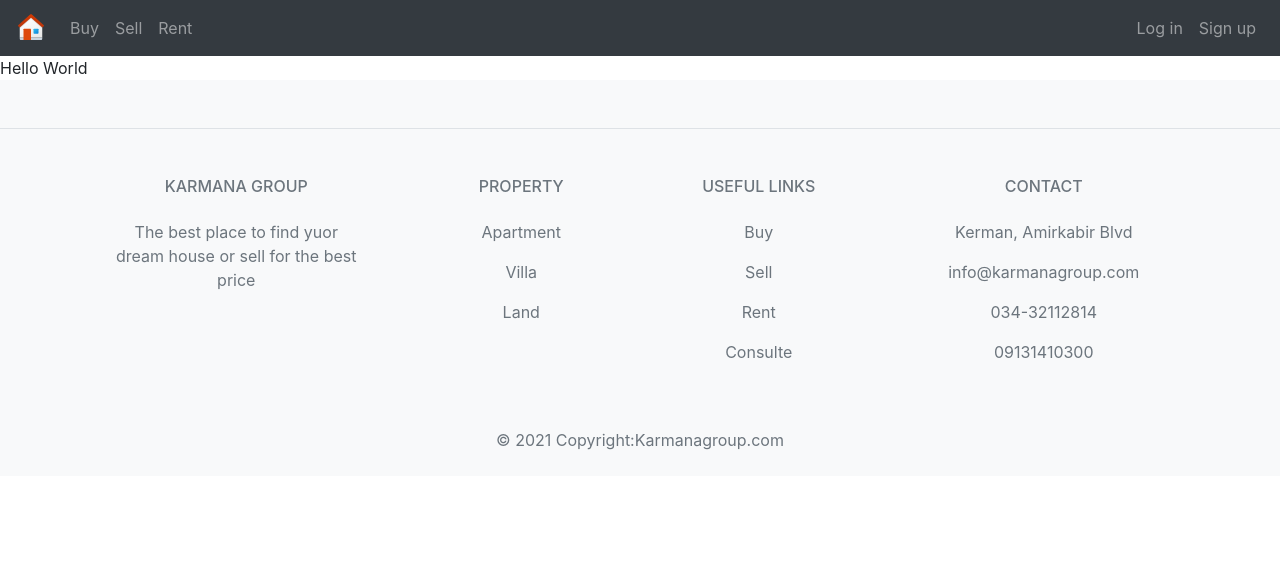
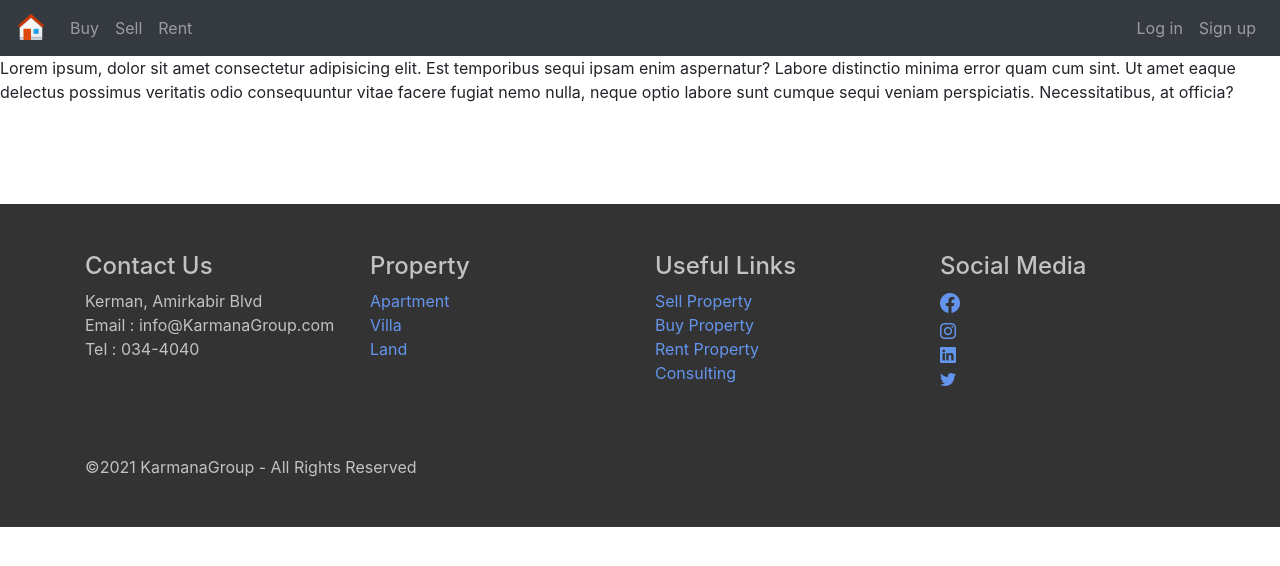
Before and after one commit to saylar89/Realestate, a Next.js app: page / in a window 1280 px wide. Shown: the top 566 px of the page. Built offline with nearby package versions, Linux system fonts and the light colour scheme.

Commit message:
new footer

```diff
--- /dev/null
+++ b/components/footer.module.css
@@ -0,0 +1,19 @@
+.footertop {
+  margin-top: 100px;
+}
+
+.footermiddle {
+  background: rgb(51, 51, 51);
+  padding-top: 3rem;
+  color: rgb(194, 194, 194);
+}
+
+.footerbottom {
+  padding-top: 3rem;
+  padding-bottom: 2rem;
+}
+
+.social {
+  font-size: 20px;
+  color: cornflowerblue;
+}
--- a/components/footer.tsx
+++ b/components/footer.tsx
@@ -1,90 +1,109 @@
+import styled from "styled-components";
+import Link from "next/link";
+import styles from "./footer.module.css";
+
 const Footer = () => {
   return (
-    <footer className="text-center text-lg-start bg-light text-muted">
-      <section className="d-flex justify-content-center justify-content-lg-between p-4 border-bottom"></section>
-      <section className="">
-        <div className="container text-center text-md-start mt-5">
-          <div className="row mt-3">
-            <div className="col-md-3 col-lg-4 col-xl-3 mx-auto mb-4">
-              <h6 className="text-uppercase fw-bold mb-4">
-                <i className="fas fa-gem me-3"></i>Karmana Group
-              </h6>
-              <p>
-                The best place to find yuor dream house or sell for the best
-                price
-              </p>
+    <div className={`main-footer ${styles.footertop}`}>
+      <div className={styles.footermiddle}>
+        <div className="container">
+          <div className="row">
+            <div className="col-md-3 col-sm-6">
+              <h4>Contact Us</h4>
+              <ul className="list-unstyled">
+                <li>Kerman, Amirkabir Blvd</li>
+                <li>Email : info@KarmanaGroup.com</li>
+                <li>Tel : 034-4040</li>
+              </ul>
             </div>
-
-            <div className="col-md-2 col-lg-2 col-xl-2 mx-auto mb-4">
-              <h6 className="text-uppercase fw-bold mb-4">Property</h6>
-              <p>
-                <a href="#!" className="text-reset">
-                  Apartment
-                </a>
-              </p>
-              <p>
-                <a href="#!" className="text-reset">
-                  Villa
-                </a>
-              </p>
-              <p>
-                <a href="#!" className="text-reset">
-                  Land
-                </a>
-              </p>
+            <div className="col-md-3 col-sm-6">
+              <h4>Property</h4>
+              <ul className="list-unstyled">
+                <li>
+                  <Link href="/">
+                    <a>Apartment</a>
+                  </Link>
+                </li>
+                <li>
+                  <Link href="/">
+                    <a>Villa</a>
+                  </Link>
+                </li>
+                <li>
+                  <Link href="/">
+                    <a>Land</a>
+                  </Link>
+                </li>
+              </ul>
             </div>
-
-            <div className="col-md-3 col-lg-2 col-xl-2 mx-auto mb-4">
-              <h6 className="text-uppercase fw-bold mb-4">Useful links</h6>
-              <p>
-                <a href="#!" className="text-reset">
-                  Buy
-                </a>
-              </p>
-              <p>
-                <a href="#!" className="text-reset">
-                  Sell
-                </a>
-              </p>
-              <p>
-                <a href="#!" className="text-reset">
-                  Rent
-                </a>
-              </p>
-              <p>
-                <a href="#!" className="text-reset">
-                  Consulte
-                </a>
-              </p>
+            <div className="col-md-3 col-sm-6">
+              <h4>Useful Links</h4>
+              <ul className="list-unstyled">
+                <li>
+                  <Link href="/">
+                    <a>Sell Property</a>
+                  </Link>
+                </li>
+                <li>
+                  <Link href="/">
+                    <a>Buy Property</a>
+                  </Link>
+                </li>
+                <li>
+                  <Link href="/">
+                    <a>Rent Property</a>
+                  </Link>
+                </li>
+                <li>
+                  <Link href="/">
+                    <a>Consulting</a>
+                  </Link>
+                </li>
+              </ul>
             </div>
-
-            <div className="col-md-4 col-lg-3 col-xl-3 mx-auto mb-md-0 mb-4">
-              <h6 className="text-uppercase fw-bold mb-4">Contact</h6>
-              <p>
-                <i className="fas fa-home me-3"></i> Kerman, Amirkabir Blvd
-              </p>
-              <p>
-                <i className="fas fa-envelope me-3"></i>
-                info@karmanagroup.com
-              </p>
-              <p>
-                <i className="fas fa-phone me-3"></i> 034-32112814
-              </p>
-              <p>
-                <i className="fas fa-print me-3"></i> 09131410300
-              </p>
+            <div className="col-md-3 col-sm-6">
+              <h4>Social Media</h4>
+              <ul className="list-unstyled">
+                <li>
+                  <Link href="/">
+                    <a>
+                      <i className={`bi bi-facebook ${styles.social}`}></i>
+                    </a>
+                  </Link>
+                </li>
+                <li>
+                  <Link href="/">
+                    <a>
+                      <i className="bi bi-instagram "></i>
+                    </a>
+                  </Link>
+                </li>
+                <li>
+                  <Link href="/">
+                    <a>
+                      <i className="bi bi-linkedin "></i>
+                    </a>
+                  </Link>
+                </li>
+                <li>
+                  <Link href="/">
+                    <a>
+                      <i className="bi bi-twitter "></i>
+                    </a>
+                  </Link>
+                </li>
+              </ul>
             </div>
           </div>
+          <div className={styles.footerbottom}>
+            <p className="text-xs-center">
+              &copy;{new Date().getFullYear()} KarmanaGroup - All Rights
+              Reserved
+            </p>
+          </div>
         </div>
-      </section>
-
-      <div className="text-center p-4">
-        © 2021 Copyright:
-        <a className="text-reset fw-bold" href="#karmana">
-          Karmanagroup.com
-        </a>
       </div>
-    </footer>
+    </div>
   );
 };
 
--- /dev/null
+++ b/components/footer1.tsx
@@ -0,0 +1,91 @@
+const Footer2 = () => {
+  return (
+    <footer className="text-center text-lg-start bg-light text-muted">
+      <section className="d-flex justify-content-center justify-content-lg-between p-4 border-bottom"></section>
+      <section className="">
+        <div className="container text-center text-md-start mt-5">
+          <div className="row mt-3">
+            <div className="col-md-3 col-lg-4 col-xl-3 mx-auto mb-4">
+              <h6 className="text-uppercase fw-bold mb-4">
+                <i className="fas fa-gem me-3"></i>Karmana Group
+              </h6>
+              <p>
+                The best place to find yuor dream house or sell for the best
+                price
+              </p>
+            </div>
+
+            <div className="col-md-2 col-lg-2 col-xl-2 mx-auto mb-4">
+              <h6 className="text-uppercase fw-bold mb-4">Property</h6>
+              <p>
+                <a href="#!" className="text-reset">
+                  Apartment
+                </a>
+              </p>
+              <p>
+                <a href="#!" className="text-reset">
+                  Villa
+                </a>
+              </p>
+              <p>
+                <a href="#!" className="text-reset">
+                  Land
+                </a>
+              </p>
+            </div>
+
+            <div className="col-md-3 col-lg-2 col-xl-2 mx-auto mb-4">
+              <h6 className="text-uppercase fw-bold mb-4">Useful links</h6>
+              <p>
+                <a href="#!" className="text-reset">
+                  Buy
+                </a>
+              </p>
+              <p>
+                <a href="#!" className="text-reset">
+                  Sell
+                </a>
+              </p>
+              <p>
+                <a href="#!" className="text-reset">
+                  Rent
+                </a>
+              </p>
+              <p>
+                <a href="#!" className="text-reset">
+                  Consulte
+                </a>
+              </p>
+            </div>
+
+            <div className="col-md-4 col-lg-3 col-xl-3 mx-auto mb-md-0 mb-4">
+              <h6 className="text-uppercase fw-bold mb-4">Contact</h6>
+              <p>
+                <i className="fas fa-home me-3"></i> Kerman, Amirkabir Blvd
+              </p>
+              <p>
+                <i className="fas fa-envelope me-3"></i>
+                info@karmanagroup.com
+              </p>
+              <p>
+                <i className="fas fa-phone me-3"></i> 034-32112814
+              </p>
+              <p>
+                <i className="fas fa-print me-3"></i> 09131410300
+              </p>
+            </div>
+          </div>
+        </div>
+      </section>
+
+      <div className="text-center p-4">
+        © 2021 Copyright:
+        <a className="text-reset fw-bold" href="#karmana">
+          Karmanagroup.com
+        </a>
+      </div>
+    </footer>
+  );
+};
+
+export default Footer2;
--- a/components/layout.tsx
+++ b/components/layout.tsx
@@ -1,6 +1,7 @@
 import Navbar from "react-bootstrap/Navbar";
 import Nav from "react-bootstrap/Nav";
 import Footer from "./footer";
+import Link from "next/link";
 
 const name = "[Your Name]";
 export const siteTitle = "Next.js Sample Website";
@@ -9,7 +10,7 @@ export default function Layout({ children }: { children: React.ReactNode }) {
   return (
     <div>
       <Navbar bg="dark" variant="dark">
-        <Navbar.Brand href="#home">
+        <Navbar.Brand href="./">
           <img
             alt=""
             src="/home.svg"
@@ -29,7 +30,9 @@ export default function Layout({ children }: { children: React.ReactNode }) {
         </Nav>
       </Navbar>
       {children}
-      <Footer />
+      <div>
+        <Footer />
+      </div>
     </div>
   );
 }
--- a/package.json
+++ b/package.json
@@ -14,18 +14,22 @@
     "@fortawesome/react-fontawesome": "^0.1.14",
     "@types/validator": "^13.1.4",
     "bootstrap": "^4.6.0",
+    "bootstrap-icons": "^1.5.0",
+    "font-awesome": "^4.7.0",
     "formik": "^2.2.9",
     "next": "10.2.0",
     "password-validator": "^5.1.1",
     "react": "17.0.2",
     "react-bootstrap": "^1.6.1",
     "react-dom": "17.0.2",
+    "styled-components": "^5.3.0",
     "uuid": "^8.3.2",
     "validator": "^13.6.0"
   },
   "devDependencies": {
     "@types/node": "^15.12.2",
     "@types/react": "^17.0.10",
+    "@types/styled-components": "^5.1.10",
     "@types/uuid": "^8.3.0",
     "typescript": "^4.3.2"
   }
--- a/pages/_app.tsx
+++ b/pages/_app.tsx
@@ -1,7 +1,8 @@
 import "../styles/globals.css";
 import { AppProps } from "next/app";
-import "bootstrap/dist/css/bootstrap.min.css";
 import Layout from "../components/layout";
+import "bootstrap/dist/css/bootstrap.css";
+import "bootstrap-icons/font/bootstrap-icons.css";
 
 function App({ Component, pageProps }: AppProps) {
   return (
--- a/pages/index.tsx
+++ b/pages/index.tsx
@@ -1,5 +1,13 @@
-import Footer from "../components/footer";
+import Footer from "../components/footer1";
 
 export default function Home() {
-  return <div>Hello World</div>;
+  return (
+    <div>
+      Lorem ipsum, dolor sit amet consectetur adipisicing elit. Est temporibus
+      sequi ipsam enim aspernatur? Labore distinctio minima error quam cum sint.
+      Ut amet eaque delectus possimus veritatis odio consequuntur vitae facere
+      fugiat nemo nulla, neque optio labore sunt cumque sequi veniam
+      perspiciatis. Necessitatibus, at officia?
+    </div>
+  );
 }
--- a/styles/globals.css
+++ b/styles/globals.css
@@ -1,5 +1,6 @@
 html,
 body {
+  height: 100%;
   padding: 0;
   margin: 0;
   font-family: -apple-system, BlinkMacSystemFont, Segoe UI, Roboto, Oxygen,
@@ -36,8 +37,19 @@ a {
   border-radius: 2px;
   position: absolute;
   left: 50%;
-  top: 50%;
   transform: translate(-50%, -50%);
   border: 5px solid #424242;
   padding: 20px;
 }
+
+.social {
+  margin-right: 3px px;
+}
+
+ul li a {
+  color: cornflowerblue;
+}
+
+ul li a:hover {
+  color: grey;
+}
```
Also changed, not shown: 1 other file (tests, documents, lock files or other folders).
